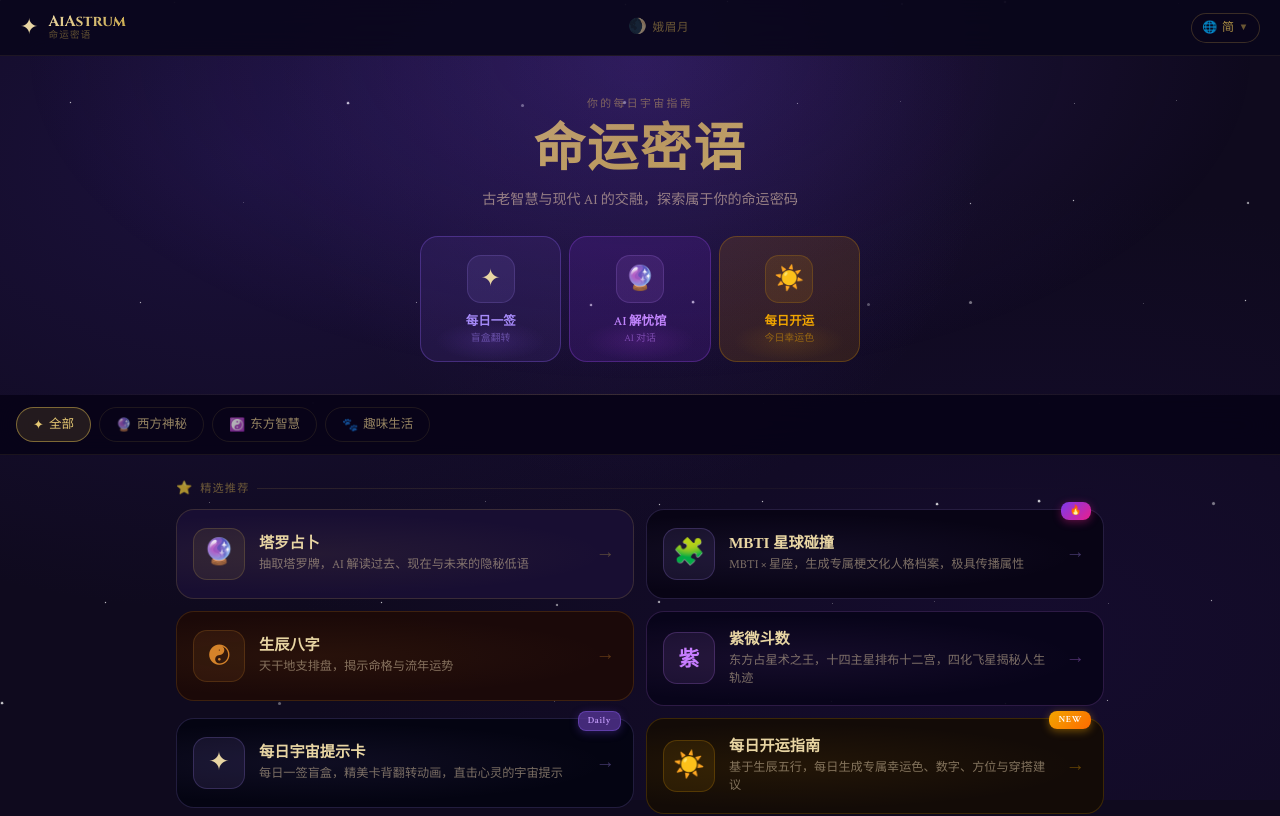
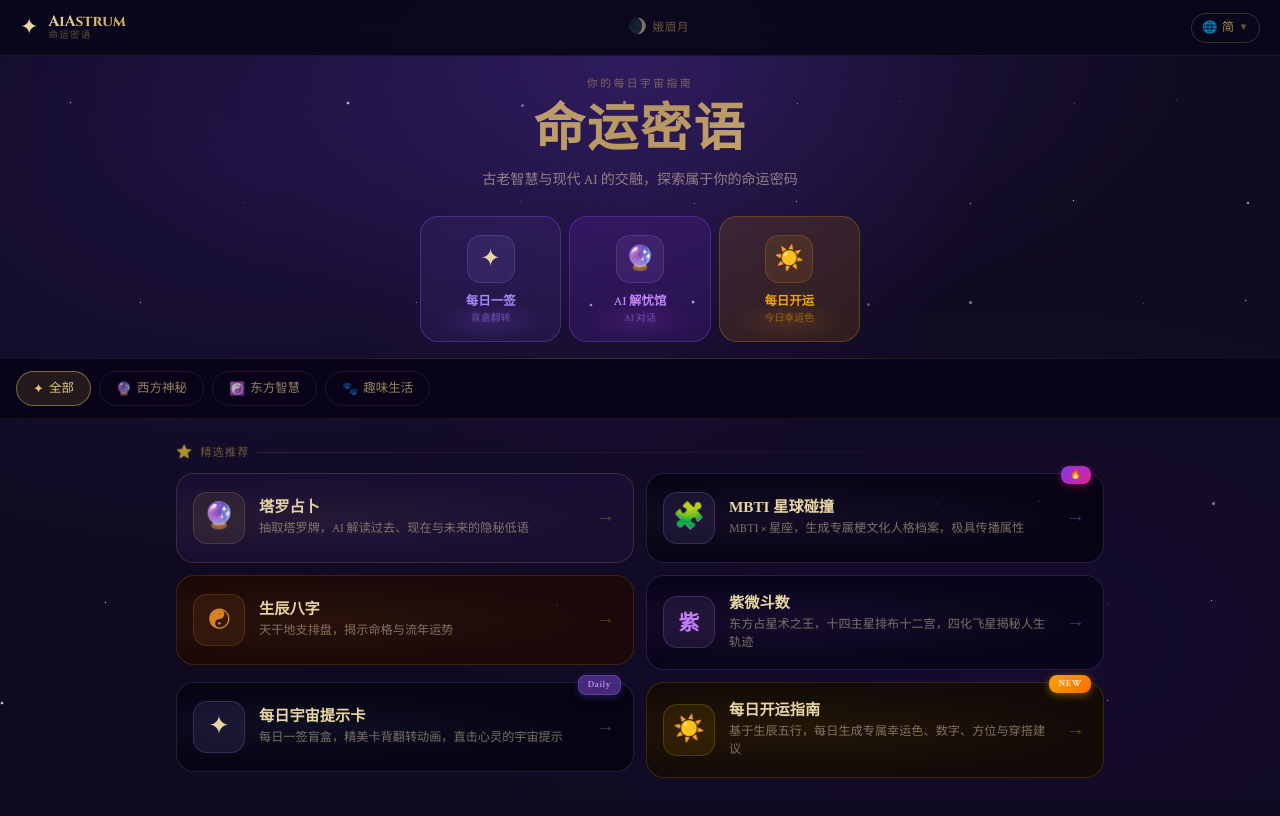
Before and after one commit to lymlililala/aiastrum, a Next.js app: page / in a window 1280 px wide. Shown: the top 816 px of the page. Built offline with nearby package versions, Linux system fonts and the light colour scheme.

Commit message:
ui: 收窄首页 Hero 区域上下间距

```diff
--- a/src/app/page.tsx
+++ b/src/app/page.tsx
@@ -448,7 +448,7 @@ function ModuleSelectPage() {
       </header>
 
       {/* ── HERO ── */}
-      <section style={{ textAlign: "center", padding: "40px 20px 0", position: "relative", overflow: "hidden" }}>
+      <section style={{ textAlign: "center", padding: "20px 20px 0", position: "relative", overflow: "hidden" }}>
         <div style={{
           position: "absolute", inset: 0,
           background: "radial-gradient(ellipse at 50% 0%, rgba(100,60,200,0.22) 0%, transparent 68%)",
@@ -562,8 +562,8 @@ function ModuleSelectPage() {
           ))}
         </div>
 
-        {/* Hero 底部间距加大，与 Tab 栏形成明显物理隔离 */}
-        <div style={{ height: 32 }} />
+        {/* Hero 底部间距，与 Tab 栏形成物理隔离 */}
+        <div style={{ height: 16 }} />
       </section>
 
       {/* Hero 与 Tab 之间的装饰分割线 */}
```
